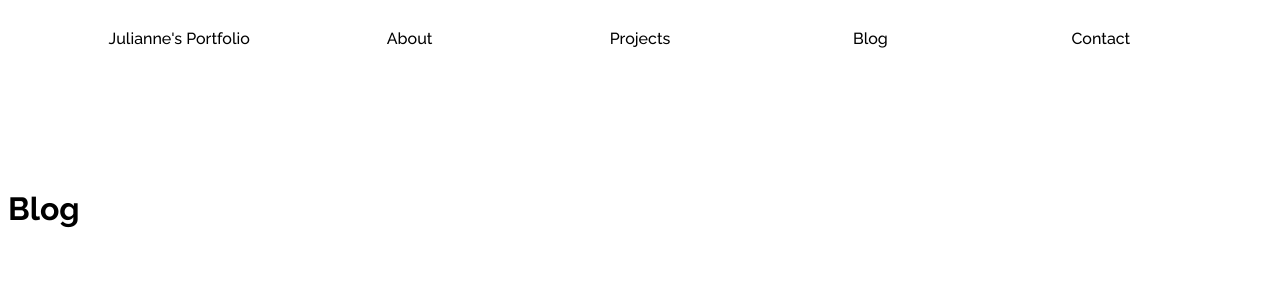
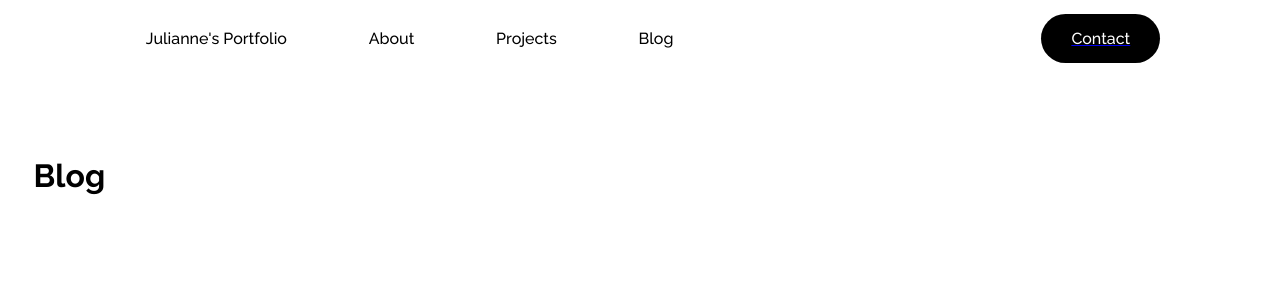
Before and after one commit to julianne03/Portfolio, a React (Create React App) app: page /blog in a window 1280 px wide. Shown: the top 300 px of the page. Built offline with nearby package versions, Linux system fonts and the light colour scheme.

Commit message:
navbar design chage with text align #1

```diff
--- a/src/components/Navbar.tsx
+++ b/src/components/Navbar.tsx
@@ -5,6 +5,7 @@ import '../styles/common/Navbar.css'
 const Nav = () => {
   return (
     <nav>
+      <div className="menu">
         <div>
             <NavLink to="/">
             Julianne's Portfolio
@@ -25,7 +26,8 @@ const Nav = () => {
             Blog
             </NavLink>
         </div>
-      <div>
+      </div>
+      <div className="contactBox">
         <NavLink to="/">
             <a className="contact" href="#contact">Contact</a>
         </NavLink>
--- a/src/styles/common/Navbar.css
+++ b/src/styles/common/Navbar.css
@@ -6,22 +6,40 @@ nav {
     width: 90%;
     height: 60px;
     display: flex;
+    justify-content: space-between;
 }
 
 nav > div {
-    width: 100%;
     display: flex;
     justify-content: center;
     align-items: center;
     font-weight: 500;
 }
 
-nav > div > a {
+nav > div > div > a {
     text-decoration: none;
     color: black;
 }
 
+.menu {
+    width: 60%;
+    justify-content: space-evenly;
+}
+
+.contactBox {
+    right: 0;
+    width: 20%;
+}
+
 .contact {
+    color: white;
+    background-color: black;
+    padding: 15px 30px 15px 30px;
+    border-radius: 30px;
     text-decoration: none;
-    color: black;
 }
+
+a a:visited, a:hover, a:active, a:focus {
+    text-decoration: none !important;
+    outline: none !important;
+}
--- a/src/styles/common/Page.css
+++ b/src/styles/common/Page.css
@@ -1,4 +1,6 @@
 .page {
-    margin-top: 15%;
+    position: fixed;
+    margin-top: 10%;
+    margin-left: 2%;
     background-color: white;
 }
```
Lines whose indentation alone changed are shown as unchanged.
